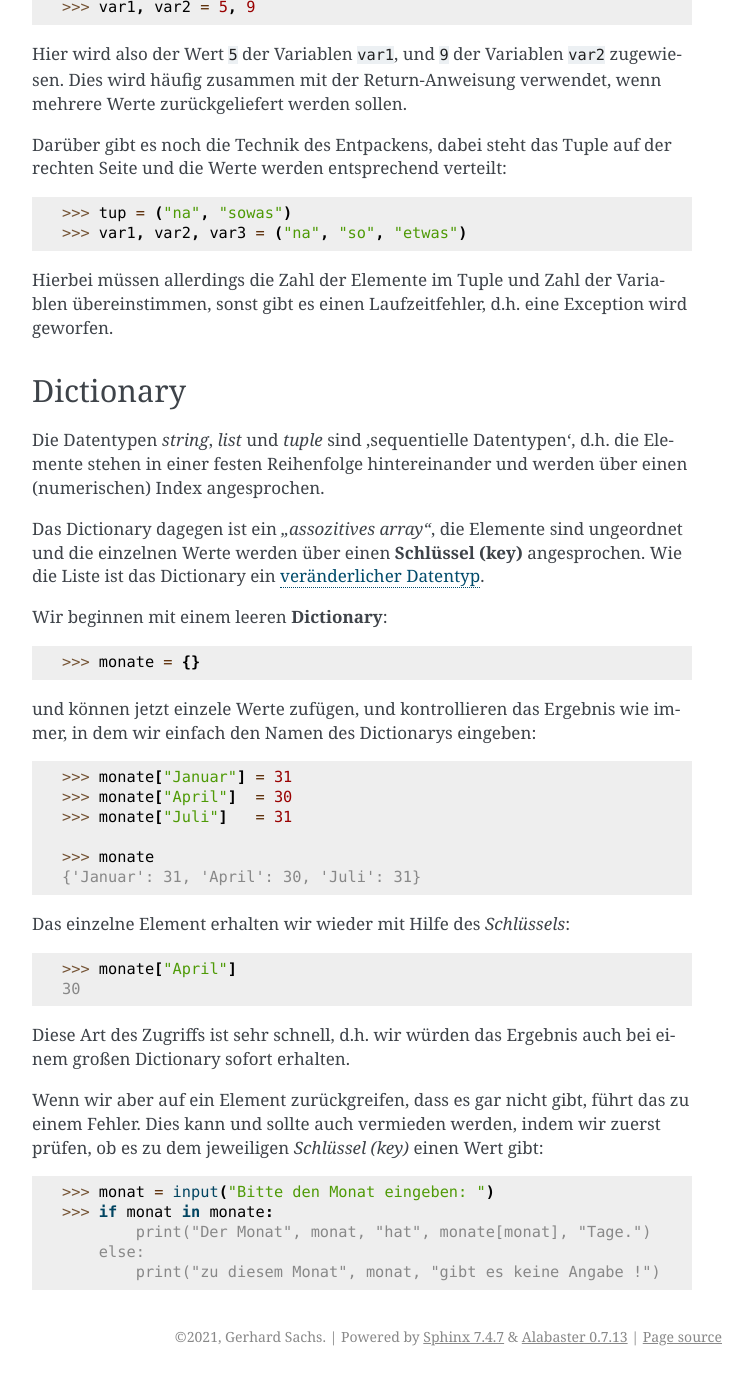
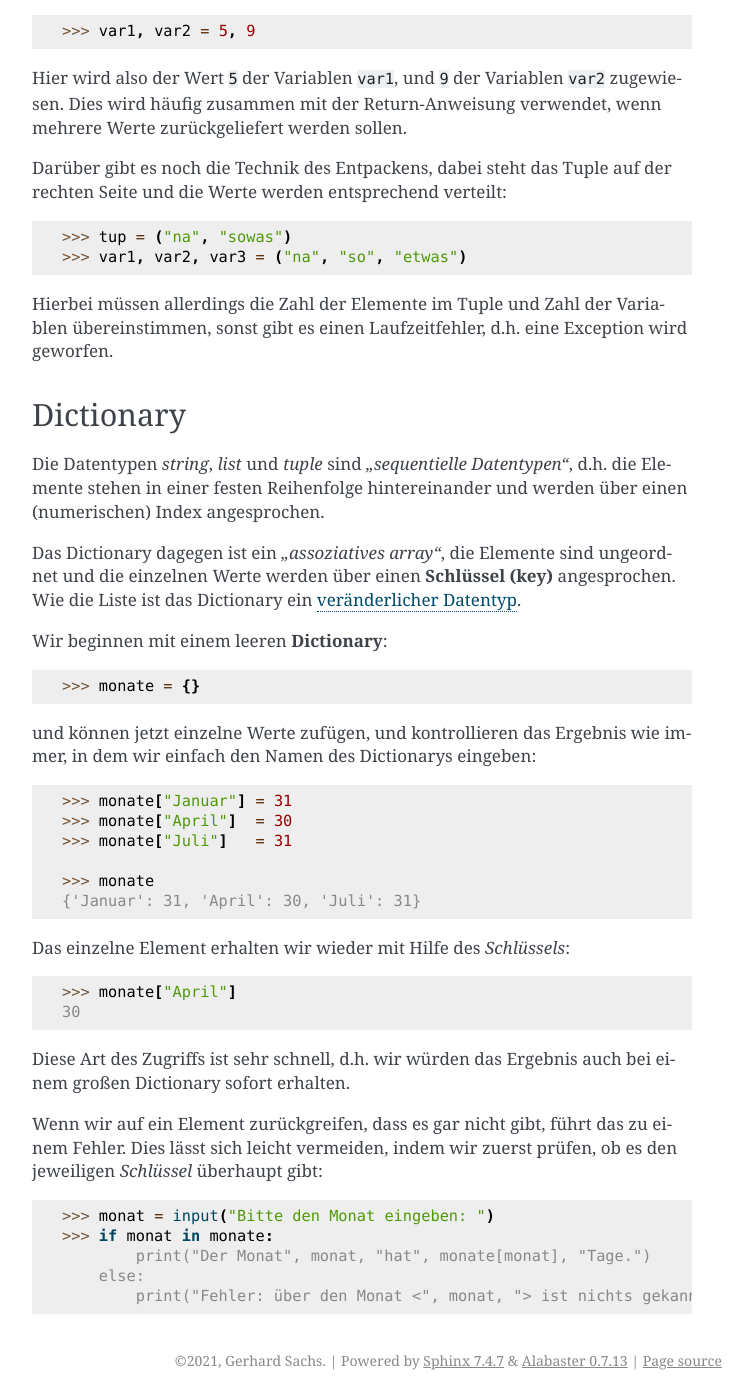
Before and after one commit to gerpark/pyworkshop, a Sphinx documentation site: the page built from docs/source/python/aggr.rst, in a window 1280 px wide and 1400 px high, scrolled down 1122 px. Shown: the whole window, without its empty margins (388-1140 px from the left). Built offline with Sphinx 7.4.7, drawn with Linux system fonts in a browser that asks for light colours; before the commit the page ends 2498 px from its top, so only the background shows below that; some of the changed text lies outside the part shown.

Commit message:
1.95 tiny stuff

```diff
--- a/docs/source/index.rst
+++ b/docs/source/index.rst
@@ -13,7 +13,7 @@
 
 Dieses Dokument wird kontinuierlich weiterbearbeitet.
 
-Version 1.94 vom 27. April 2022
+Version 1.95 vom 29. Juni 2022
 
 Und hier noch ein Link mit ein bisschen was zu `Python, dem Workshop und mir <http://www.ortrun-dieterich.de/workshop.html>`_ .
 
--- a/docs/source/object/o_allgemein.rst
+++ b/docs/source/object/o_allgemein.rst
@@ -81,8 +82,7 @@
 Mit Objekten lassen sich so viele Dinge der realen Welt häufig besser abbilden,
 das gilt ganz besonders für Dinge oder Aufgaben im grafischen Bereich.
 
-Wäre da nicht vielleicht die
-:ref:`Turtle <turtle-index>`
+Wäre da nicht vielleicht die :ref:`Turtle <turtle-index>`
 das beste Beispiel für ein Objekt, denn sie hat als Eigenschaften Farbe und Form
 und kann sich drehen und laufen ?
 
--- a/docs/source/python/aggr.rst
+++ b/docs/source/python/aggr.rst
@@ -89,12 +89,12 @@
 Dictionary
 ----------
 
-Die Datentypen `string`, `list` und `tuple` sind 'sequentielle Datentypen',
+Die Datentypen `string`, `list` und `tuple` sind `"sequentielle Datentypen"`,
 d.h. die Elemente stehen in einer festen Reihenfolge hintereinander und werden über einen
 (numerischen) Index angesprochen.
 
-Das Dictionary dagegen ist ein `"assozitives array"`, die Elemente sind
-ungeordnet und die einzelnen Werte werden über einen **Schlüssel (key)** angesprochen.
+Das Dictionary dagegen ist ein `"assoziatives array"`, die Elemente sind ungeordnet und
+die einzelnen Werte werden über einen **Schlüssel (key)** angesprochen.
 Wie die Liste ist das Dictionary ein :ref:`veränderlicher Datentyp <py-mutable>`.
 
 Wir beginnen mit einem leeren **Dictionary**:
@@ -103,7 +103,7 @@
 
     >>> monate = {}
 
-und können jetzt einzele Werte zufügen, und kontrollieren das Ergebnis wie immer,
+und können jetzt einzelne Werte zufügen, und kontrollieren das Ergebnis wie immer,
 in dem wir einfach den Namen des Dictionarys eingeben:
 
 .. code:: python
@@ -126,9 +126,9 @@
 Diese Art des Zugriffs ist sehr schnell, d.h. wir würden das Ergebnis
 auch bei einem großen Dictionary sofort erhalten.
 
-Wenn wir aber auf ein Element zurückgreifen, dass es gar nicht gibt,
-führt das zu einem Fehler. Dies kann und sollte auch vermieden werden, indem wir zuerst prüfen,
-ob es zu dem jeweiligen `Schlüssel (key)` einen Wert gibt:
+Wenn wir auf ein Element zurückgreifen, dass es gar nicht gibt,
+führt das zu einem Fehler. Dies lässt sich leicht vermeiden, indem wir zuerst prüfen,
+ob es den jeweiligen `Schlüssel` überhaupt gibt:
 
 .. code:: python
 
@@ -136,4 +136,4 @@
     >>> if monat in monate:
             print("Der Monat", monat, "hat", monate[monat], "Tage.")
         else:
-            print("zu diesem Monat", monat, "gibt es keine Angabe !")
+            print("Fehler: über den Monat <", monat, "> ist nichts gekannt!")
--- a/docs/source/python/scope.rst
+++ b/docs/source/python/scope.rst
@@ -50,7 +50,7 @@
 
 
 Der Kritikpunkt an dieser Funktion ist die `unsaubere Schnittstelle`, denn sie verlässt
-sich darauf, dass es eine Variable `aussen` gibt. Gibt es aber keine Variable mit diesem Namen,
+sich darauf, dass es eine Variable ``aussen`` gibt. Gibt es aber keine Variable mit diesem Namen,
 stürzt das Programm mit einem Laufzeitfehler ab. Stattdessen hätte problemlos
 ein Parameter verwendet werden können.
 
```
Also changed, not shown: other parts of docs/source/object/o_allgemein.rst (+2 -1 lines), other parts of docs/source/python/aggr.rst (+2 -2 lines), docs/source/python/fun2.rst (+20 -9 lines), docs/source/werkzeuge.rst (+4 -5 lines).
